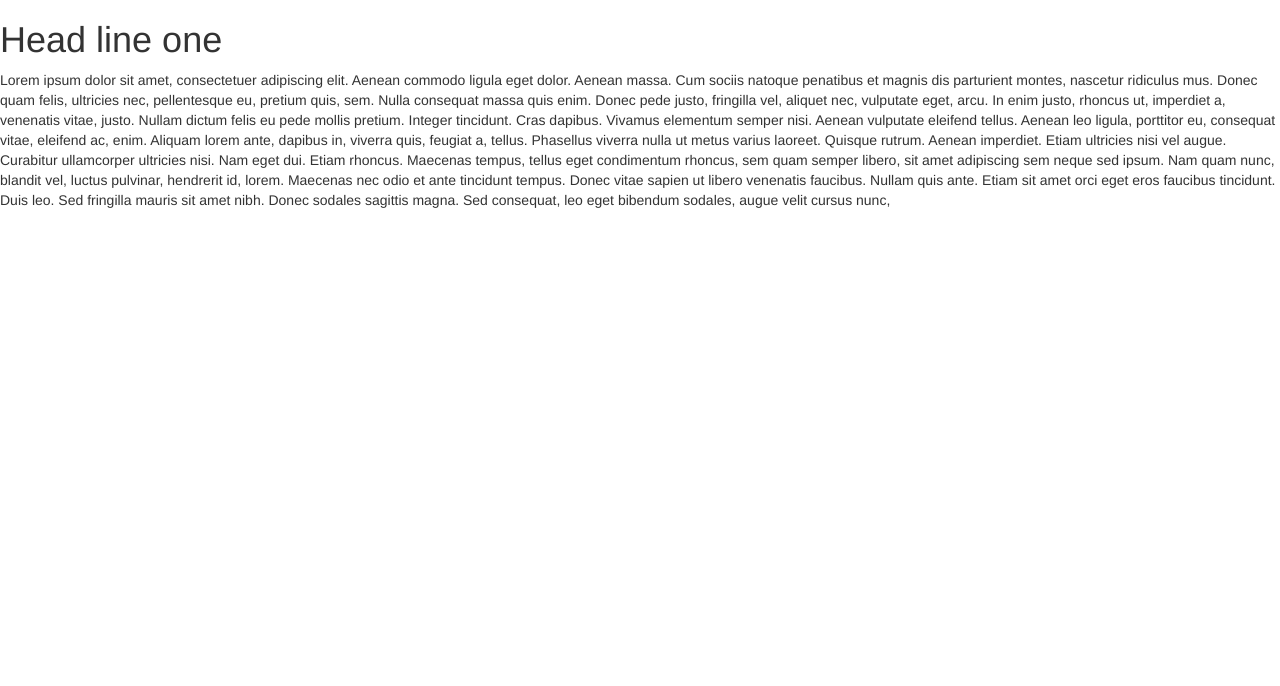
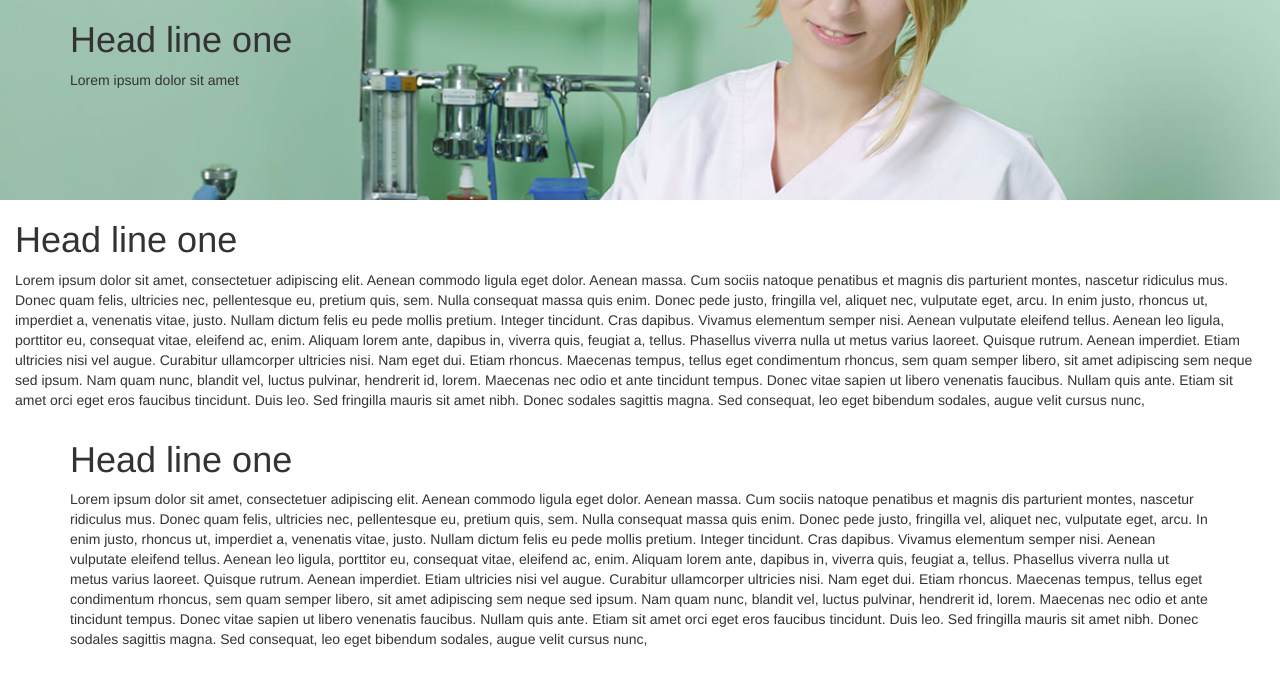
Before and after one commit to jsayram/UsingBootstrap_WebProject, a plain HTML site: page index.html in a window 1280 px wide. Drawn offline with Linux system fonts and the light colour scheme.

Commit message:
undertanding the basics of containers using bootstrap, added sample images to see when to use, and when not to use a container-fluid, and a regular container

```diff
--- a/CSS/styles.css
+++ b/CSS/styles.css
@@ -0,0 +1,6 @@
+.bgimage {
+    background-image: url('../Images/carousel-mission.jpg');
+    background-position: center center;
+    background-size: cover;
+    height: 200px;
+}
--- a/index.html
+++ b/index.html
@@ -4,7 +4,6 @@
 
 <head>
     <meta charset="utf-8">
-
     <!-- IE Edge Meta Tag, what engine we want to edit this in -->
     <meta http-equiv="X-UA-Compatible" content="IE=edge">
     <!-- Viewport , this is great for mobile sites-->
@@ -18,8 +17,25 @@
 </head>
 
 <body>
-    <h1> Head line one</h1>
-    <p>Lorem ipsum dolor sit amet, consectetuer adipiscing elit. Aenean commodo ligula eget dolor. Aenean massa. Cum sociis natoque penatibus et magnis dis parturient montes, nascetur ridiculus mus. Donec quam felis, ultricies nec, pellentesque eu, pretium quis, sem. Nulla consequat massa quis enim. Donec pede justo, fringilla vel, aliquet nec, vulputate eget, arcu. In enim justo, rhoncus ut, imperdiet a, venenatis vitae, justo. Nullam dictum felis eu pede mollis pretium. Integer tincidunt. Cras dapibus. Vivamus elementum semper nisi. Aenean vulputate eleifend tellus. Aenean leo ligula, porttitor eu, consequat vitae, eleifend ac, enim. Aliquam lorem ante, dapibus in, viverra quis, feugiat a, tellus. Phasellus viverra nulla ut metus varius laoreet. Quisque rutrum. Aenean imperdiet. Etiam ultricies nisi vel augue. Curabitur ullamcorper ultricies nisi. Nam eget dui. Etiam rhoncus. Maecenas tempus, tellus eget condimentum rhoncus, sem quam semper libero, sit amet adipiscing sem neque sed ipsum. Nam quam nunc, blandit vel, luctus pulvinar, hendrerit id, lorem. Maecenas nec odio et ante tincidunt tempus. Donec vitae sapien ut libero venenatis faucibus. Nullam quis ante. Etiam sit amet orci eget eros faucibus tincidunt. Duis leo. Sed fringilla mauris sit amet nibh. Donec sodales sagittis magna. Sed consequat, leo eget bibendum sodales, augue velit cursus nunc, </p>
+
+    <header class="bgimage">
+        <div class="container">
+            <h1> Head line one</h1>
+            <p>Lorem ipsum dolor sit amet </p>
+        </div>
+    </header>
+
+
+    <div class="container-fluid">
+        <h1> Head line one</h1>
+        <p>Lorem ipsum dolor sit amet, consectetuer adipiscing elit. Aenean commodo ligula eget dolor. Aenean massa. Cum sociis natoque penatibus et magnis dis parturient montes, nascetur ridiculus mus. Donec quam felis, ultricies nec, pellentesque eu, pretium quis, sem. Nulla consequat massa quis enim. Donec pede justo, fringilla vel, aliquet nec, vulputate eget, arcu. In enim justo, rhoncus ut, imperdiet a, venenatis vitae, justo. Nullam dictum felis eu pede mollis pretium. Integer tincidunt. Cras dapibus. Vivamus elementum semper nisi. Aenean vulputate eleifend tellus. Aenean leo ligula, porttitor eu, consequat vitae, eleifend ac, enim. Aliquam lorem ante, dapibus in, viverra quis, feugiat a, tellus. Phasellus viverra nulla ut metus varius laoreet. Quisque rutrum. Aenean imperdiet. Etiam ultricies nisi vel augue. Curabitur ullamcorper ultricies nisi. Nam eget dui. Etiam rhoncus. Maecenas tempus, tellus eget condimentum rhoncus, sem quam semper libero, sit amet adipiscing sem neque sed ipsum. Nam quam nunc, blandit vel, luctus pulvinar, hendrerit id, lorem. Maecenas nec odio et ante tincidunt tempus. Donec vitae sapien ut libero venenatis faucibus. Nullam quis ante. Etiam sit amet orci eget eros faucibus tincidunt. Duis leo. Sed fringilla mauris sit amet nibh. Donec sodales sagittis magna. Sed consequat, leo eget bibendum sodales, augue velit cursus nunc, </p>
+    </div>
+
+    <div class="container">
+        <h1> Head line one</h1>
+        <p>Lorem ipsum dolor sit amet, consectetuer adipiscing elit. Aenean commodo ligula eget dolor. Aenean massa. Cum sociis natoque penatibus et magnis dis parturient montes, nascetur ridiculus mus. Donec quam felis, ultricies nec, pellentesque eu, pretium quis, sem. Nulla consequat massa quis enim. Donec pede justo, fringilla vel, aliquet nec, vulputate eget, arcu. In enim justo, rhoncus ut, imperdiet a, venenatis vitae, justo. Nullam dictum felis eu pede mollis pretium. Integer tincidunt. Cras dapibus. Vivamus elementum semper nisi. Aenean vulputate eleifend tellus. Aenean leo ligula, porttitor eu, consequat vitae, eleifend ac, enim. Aliquam lorem ante, dapibus in, viverra quis, feugiat a, tellus. Phasellus viverra nulla ut metus varius laoreet. Quisque rutrum. Aenean imperdiet. Etiam ultricies nisi vel augue. Curabitur ullamcorper ultricies nisi. Nam eget dui. Etiam rhoncus. Maecenas tempus, tellus eget condimentum rhoncus, sem quam semper libero, sit amet adipiscing sem neque sed ipsum. Nam quam nunc, blandit vel, luctus pulvinar, hendrerit id, lorem. Maecenas nec odio et ante tincidunt tempus. Donec vitae sapien ut libero venenatis faucibus. Nullam quis ante. Etiam sit amet orci eget eros faucibus tincidunt. Duis leo. Sed fringilla mauris sit amet nibh. Donec sodales sagittis magna. Sed consequat, leo eget bibendum sodales, augue velit cursus nunc, </p>
+    </div>
+
 
     <!-- jQuery -->
     <script src="js/jquery-3.2.1.min.js"></script>
```
Also changed, not shown: Images/carousel-lifestyle.jpg (added), Images/carousel-mission.jpg (added), Images/carousel-vaccinations.jpg (added), 1 other file.
